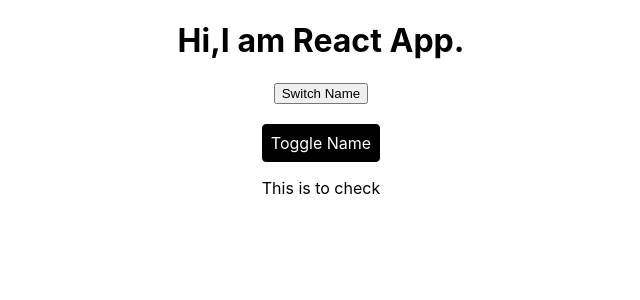
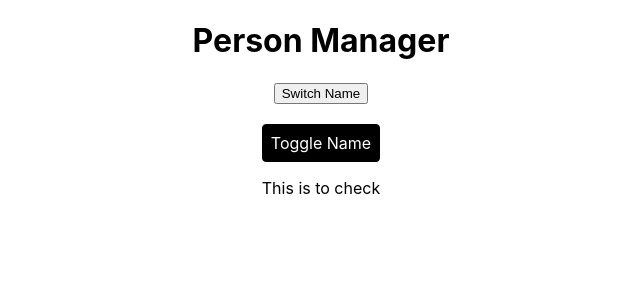
Before and after one commit to lucifer-art/practiceReact, a React app: page / in a window 1280 px wide. Shown: the top 300 px of the page, without its empty margins (319-959 px from the left). Built offline with nearby package versions, Linux system fonts and the light colour scheme.

Commit message:
lifecycle components practice

```diff
--- a/src/components/Cockpit/Cockpit.js
+++ b/src/components/Cockpit/Cockpit.js
@@ -26,7 +26,7 @@ const cockpit = (props) => {
     return (
         <div>
             <h1>
-                Hi,I am React App.
+                {props.title}
           </h1>
             <button onClick={() => props.changed('Shiv!!!!')}>Switch Name</button><br /><br />
             <button style={style} onClick={props.clicked}>Toggle Name</button>
--- a/src/containers/App.js
+++ b/src/containers/App.js
@@ -8,6 +8,7 @@ import Radium,{StyleRoot} from 'radium';
 class App extends Component {
   constructor(props) {
     super(props);
+    console.log("{App.js} constructor");
     this.state = {
       persons: [
         { id: 1, name: 'Shivang', age: 23 },
@@ -16,6 +17,14 @@ class App extends Component {
       ],
       showPersons:false
     }
+  }
+
+  static getDerivedStateFromProps(props,state){
+    console.log("{App.js} getDerivedStateProps",props)
+    return state;
+  }
+  componentDidMount(){
+    console.log("{App.js} componentDidMount");
   }
 
 
@@ -59,6 +68,7 @@ class App extends Component {
     this.setState({persons:person})
   }
   render() {
+    console.log("{App.js} render")
     const style = {
       backgroundColor: '#000',
       font:'inherit',
@@ -86,7 +96,7 @@ class App extends Component {
     return (
       <StyleRoot>
         <div className="App">
-          <Cockpit showPersons={this.state.showPersons} persons={this.state.persons} changed={this.changeNameHandler} clicked={this.toggleNameHandler} />
+          <Cockpit title={this.props.title} showPersons={this.state.showPersons} persons={this.state.persons} changed={this.changeNameHandler} clicked={this.toggleNameHandler} />
           {person}
           {/* <Person name="Shivang" age="23">My hobbies are playing chess.</Person> */}
         </div>
--- a/src/index.js
+++ b/src/index.js
@@ -6,7 +6,7 @@ import reportWebVitals from './reportWebVitals';
 
 ReactDOM.render(
   <React.StrictMode>
-    <App />
+    <App title="Person Manager" />
   </React.StrictMode>,
   document.getElementById('root')
 );
```
Also changed, not shown: 1 other file (tests, documents, lock files or other folders).
